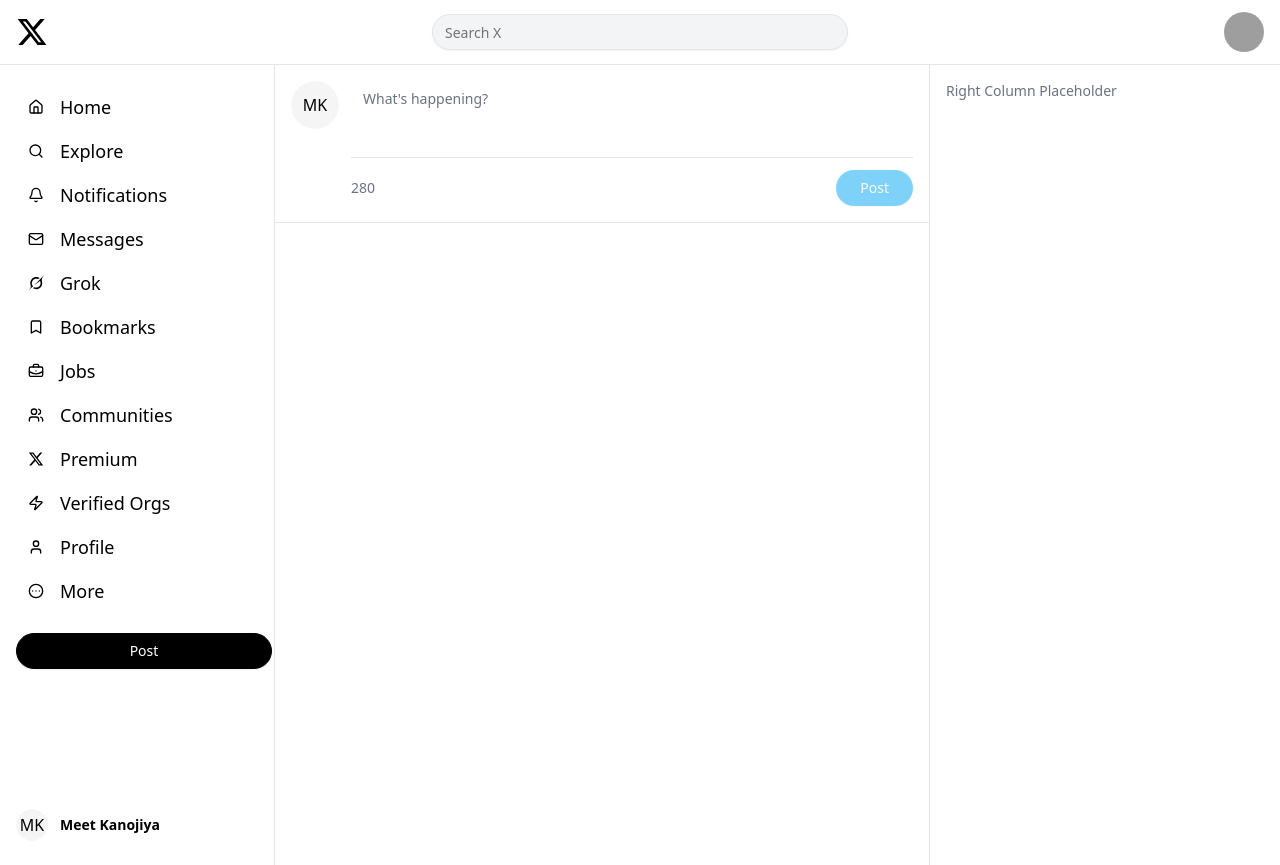
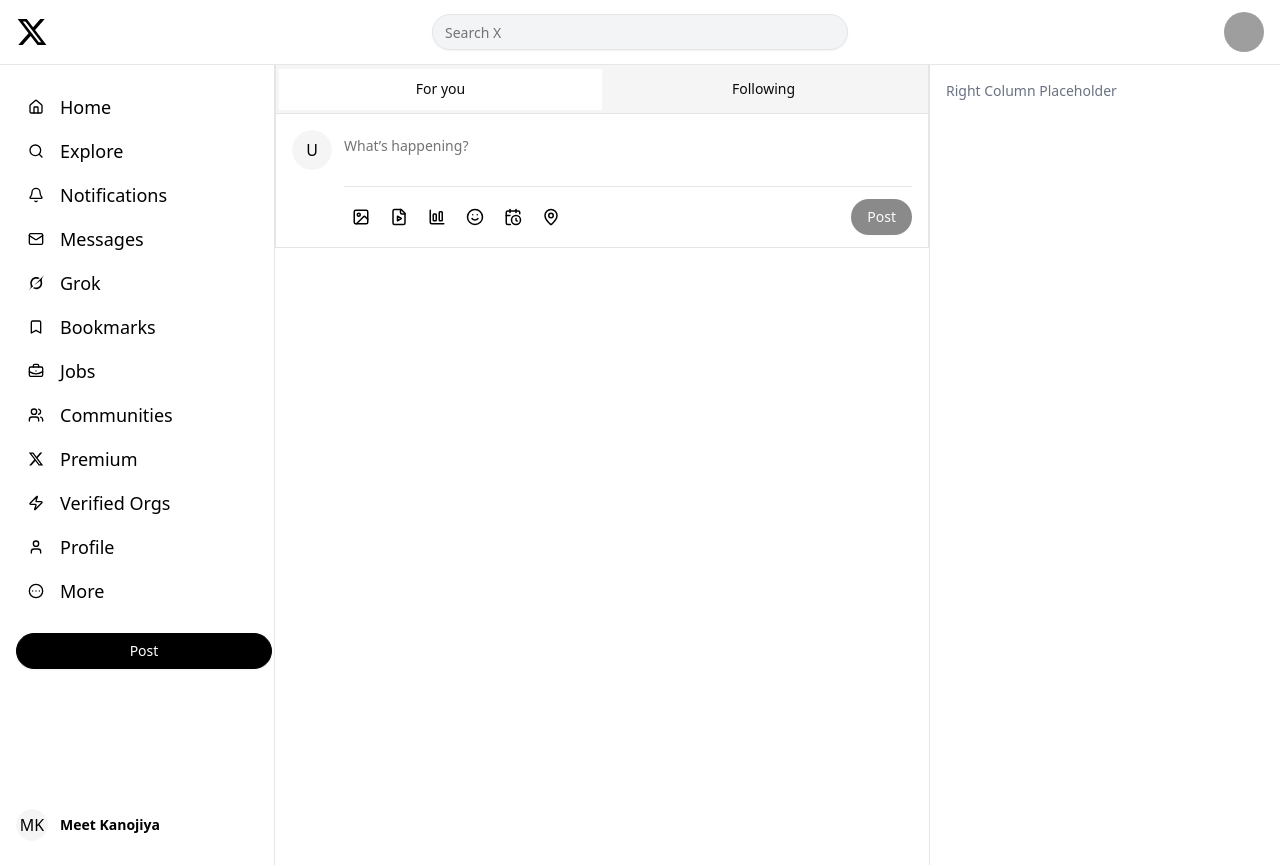
Before and after one commit to Meet241105/X-clone, a React (Vite) app: page /dashboard in a window 1280 px wide. Built offline with nearby package versions, Linux system fonts and the light colour scheme; grey boxes are pictures that could not be loaded.

Commit message:
fea-updated dashboard and feed

```diff
--- a/package.json
+++ b/package.json
@@ -11,7 +11,9 @@
   },
   "dependencies": {
     "@radix-ui/react-avatar": "^1.1.10",
+    "@radix-ui/react-separator": "^1.1.7",
     "@radix-ui/react-slot": "^1.2.3",
+    "@radix-ui/react-tabs": "^1.1.12",
     "@tailwindcss/vite": "^4.1.7",
     "class-variance-authority": "^0.7.1",
     "clsx": "^2.1.1",
--- a/src/components/Dashboard.jsx
+++ b/src/components/Dashboard.jsx
@@ -1,7 +1,7 @@
 import React from "react";
-import Header from "./Header";
-import Sidebar from "./Sidebar";
-import TweetComposer from "./TweetComposer";
+import Header from "@/components/Header";
+import Sidebar from "@/components/Sidebar";
+import Feed from "@/components/Feed"; // contains FeedHeader + TweetComposer
 
 function Dashboard() {
   return (
@@ -16,8 +16,7 @@
 
           {/* Feed */}
           <main className="flex-1 min-w-0 border-r">
-            {/* <Feed /> */}
-            <TweetComposer />
+            <Feed />
           </main>
 
           {/* Right column */}
--- a/src/components/Feed.jsx
+++ b/src/components/Feed.jsx
@@ -1,9 +1,30 @@
-import React from 'react'
+// components/Feed.jsx
+import React, { useState } from "react";
+import FeedHeader from "./FeedHeader";
+import TweetComposer from "./TweetComposer";
 
-const Feed = () => {
+export default function Feed() {
+  const [tab, setTab] = useState("foryou");
+  const [posts, setPosts] = useState([]);
+
   return (
-    <div>Feed</div>
-  )
+    <div className="w-full border-x">
+      <FeedHeader value={tab} onChange={setTab} />
+      <TweetComposer
+        onPost={(text) =>
+          setPosts((p) => [{ id: crypto.randomUUID(), text, createdAt: Date.now() }, ...p])
+        }
+      />
+      <div>
+        {posts.map((p) => (
+          <article key={p.id} className="px-4 py-3 border-b">
+            <p className="whitespace-pre-wrap leading-6">{p.text}</p>
+            <p className="text-xs text-muted-foreground mt-1">
+              {new Date(p.createdAt).toLocaleString()}
+            </p>
+          </article>
+        ))}
+      </div>
+    </div>
+  );
 }
-
-export default Feed
--- /dev/null
+++ b/src/components/FeedHeader.jsx
@@ -0,0 +1,20 @@
+// components/FeedHeader.jsx
+import React from "react";
+import { Tabs, TabsList, TabsTrigger } from "./ui/tabs";
+
+export default function FeedHeader({ value, onChange }) {
+  return (
+    <div className="sticky top-0 z-20 backdrop-blur supports-[backdrop-filter]:bg-background/60 border-b">
+      <Tabs value={value} onValueChange={(v) => onChange(v)} className="w-full">
+        <TabsList className="w-full grid grid-cols-2 rounded-none h-12">
+          <TabsTrigger value="foryou" className="rounded-none data-[state=active]:shadow-none">
+            For you
+          </TabsTrigger>
+          <TabsTrigger value="following" className="rounded-none data-[state=active]:shadow-none">
+            Following
+          </TabsTrigger>
+        </TabsList>
+      </Tabs>
+    </div>
+  );
+}
--- a/src/components/TweetComposer.jsx
+++ b/src/components/TweetComposer.jsx
@@ -1,41 +1,87 @@
-import React, { useState } from "react";
+// components/TweetComposer.jsx
+import React, { useRef, useState } from "react";
+import { Avatar, AvatarFallback } from "./ui/avatar";
+import { Textarea } from "./ui/textarea";
 import { Button } from "./ui/button";
-import { Textarea } from "./ui/textarea";
-import { Avatar, AvatarFallback } from "./ui/avatar";
+import { Separator } from "./ui/separator";
+import {
+  Image as ImageIcon,
+  Smile,
+  BarChartBig,
+  CalendarClock,
+  MapPin,
+  FileVideo,
+} from "lucide-react";
 
-const TweetComposer = () => {
-  const [content, setContent] = useState("");
+export default function TweetComposer({ onPost, placeholder = "What’s happening?", max = 280 }) {
+  const [text, setText] = useState("");
+  const taRef = useRef(null);
+
+  const remaining = max - text.length;
+  const over = remaining < 0;
+  const canPost = text.trim().length > 0 && !over;
+
+  const autoResize = () => {
+    const el = taRef.current;
+    if (!el) return;
+    el.style.height = "0px";
+    el.style.height = el.scrollHeight + "px";
+  };
 
   return (
-    <div className="border-b border-gray-200 dark:border-gray-800 p-4">
-      <div className="flex space-x-3">
-        {/* Avatar */}
-        <Avatar className="w-12 h-12">
-          <AvatarFallback>MK</AvatarFallback>
+    <div className="flex gap-3 px-4 py-3 border-b">
+      <div className="pt-1">
+        <Avatar className="h-10 w-10">
+          <AvatarFallback>U</AvatarFallback>
         </Avatar>
+      </div>
 
-        {/* Input area */}
       <div className="flex-1">
         <Textarea
-            value={content}
-            onChange={(e) => setContent(e.target.value)}
-            placeholder="What's happening?"
-            className="w-full text-xl resize-none border-none shadow-none focus-visible:ring-0 placeholder:text-gray-500"
-            maxLength={280}
+          ref={taRef}
+          value={text}
+          onChange={(e) => {
+            setText(e.target.value);
+            autoResize();
+          }}
+          onInput={autoResize}
+          placeholder={placeholder}
+          className="resize-none border-0 focus-visible:ring-0 px-0 shadow-none text-base leading-6 min-h-[48px]"
         />
 
-          {/* Footer: char count + post button */}
-          <div className="flex justify-between items-center mt-3 pt-3 border-t border-gray-200 dark:border-gray-800">
+        <div className="mt-3">
+          <Separator />
+        </div>
+
+        <div className="mt-3 flex items-center justify-between">
+          <div className="flex items-center gap-1">
+            <IconButton label="Media"><ImageIcon size={18} /></IconButton>
+            <IconButton label="GIF"><FileVideo size={18} /></IconButton>
+            <IconButton label="Poll"><BarChartBig size={18} /></IconButton>
+            <IconButton label="Emoji"><Smile size={18} /></IconButton>
+            <IconButton label="Schedule"><CalendarClock size={18} /></IconButton>
+            <IconButton label="Location"><MapPin size={18} /></IconButton>
+          </div>
+
+          <div className="flex items-center gap-3">
+            {text.length > 0 && (
               <span
-              className={`text-sm ${
-                content.length > 250 ? "text-red-500" : "text-gray-500"
+                className={`text-xs tabular-nums ${
+                  over ? "text-destructive" : remaining <= 20 ? "text-yellow-600 dark:text-yellow-500" : "text-muted-foreground"
                 }`}
               >
-              {280 - content.length}
+                {remaining}
               </span>
+            )}
             <Button
-              disabled={!content.trim() || content.length > 280}
-              className="bg-sky-500 hover:bg-sky-600 disabled:opacity-50 disabled:cursor-not-allowed rounded-full px-6"
+              onClick={() => {
+                if (!canPost) return;
+                onPost(text.trim());
+                setText("");
+                requestAnimationFrame(autoResize);
+              }}
+              disabled={!canPost}
+              className="rounded-full"
             >
               Post
             </Button>
@@ -44,6 +90,16 @@
       </div>
     </div>
   );
-};
+}
 
-export default TweetComposer;
+function IconButton({ children, label }) {
+  return (
+    <button
+      type="button"
+      aria-label={label}
+      className="p-2 rounded-full hover:bg-muted transition"
+    >
+      {children}
+    </button>
+  );
+}
--- /dev/null
+++ b/src/components/ui/separator.jsx
@@ -0,0 +1,25 @@
+import * as React from "react"
+import * as SeparatorPrimitive from "@radix-ui/react-separator"
+
+import { cn } from "@/lib/utils"
+
+function Separator({
+  className,
+  orientation = "horizontal",
+  decorative = true,
+  ...props
+}) {
+  return (
+    <SeparatorPrimitive.Root
+      data-slot="separator"
+      decorative={decorative}
+      orientation={orientation}
+      className={cn(
+        "bg-border shrink-0 data-[orientation=horizontal]:h-px data-[orientation=horizontal]:w-full data-[orientation=vertical]:h-full data-[orientation=vertical]:w-px",
+        className
+      )}
+      {...props} />
+  );
+}
+
+export { Separator }
--- /dev/null
+++ b/src/components/ui/tabs.jsx
@@ -0,0 +1,60 @@
+import * as React from "react"
+import * as TabsPrimitive from "@radix-ui/react-tabs"
+
+import { cn } from "@/lib/utils"
+
+function Tabs({
+  className,
+  ...props
+}) {
+  return (
+    <TabsPrimitive.Root
+      data-slot="tabs"
+      className={cn("flex flex-col gap-2", className)}
+      {...props} />
+  );
+}
+
+function TabsList({
+  className,
+  ...props
+}) {
+  return (
+    <TabsPrimitive.List
+      data-slot="tabs-list"
+      className={cn(
+        "bg-muted text-muted-foreground inline-flex h-9 w-fit items-center justify-center rounded-lg p-[3px]",
+        className
+      )}
+      {...props} />
+  );
+}
+
+function TabsTrigger({
+  className,
+  ...props
+}) {
+  return (
+    <TabsPrimitive.Trigger
+      data-slot="tabs-trigger"
+      className={cn(
+        "data-[state=active]:bg-background dark:data-[state=active]:text-foreground focus-visible:border-ring focus-visible:ring-ring/50 focus-visible:outline-ring dark:data-[state=active]:border-input dark:data-[state=active]:bg-input/30 text-foreground dark:text-muted-foreground inline-flex h-[calc(100%-1px)] flex-1 items-center justify-center gap-1.5 rounded-md border border-transparent px-2 py-1 text-sm font-medium whitespace-nowrap transition-[color,box-shadow] focus-visible:ring-[3px] focus-visible:outline-1 disabled:pointer-events-none disabled:opacity-50 data-[state=active]:shadow-sm [&_svg]:pointer-events-none [&_svg]:shrink-0 [&_svg:not([class*='size-'])]:size-4",
+        className
+      )}
+      {...props} />
+  );
+}
+
+function TabsContent({
+  className,
+  ...props
+}) {
+  return (
+    <TabsPrimitive.Content
+      data-slot="tabs-content"
+      className={cn("flex-1 outline-none", className)}
+      {...props} />
+  );
+}
+
+export { Tabs, TabsList, TabsTrigger, TabsContent }
```
Also changed, not shown: 1 other file (tests, documents, lock files or other folders). Lines whose indentation alone changed are shown as unchanged.
